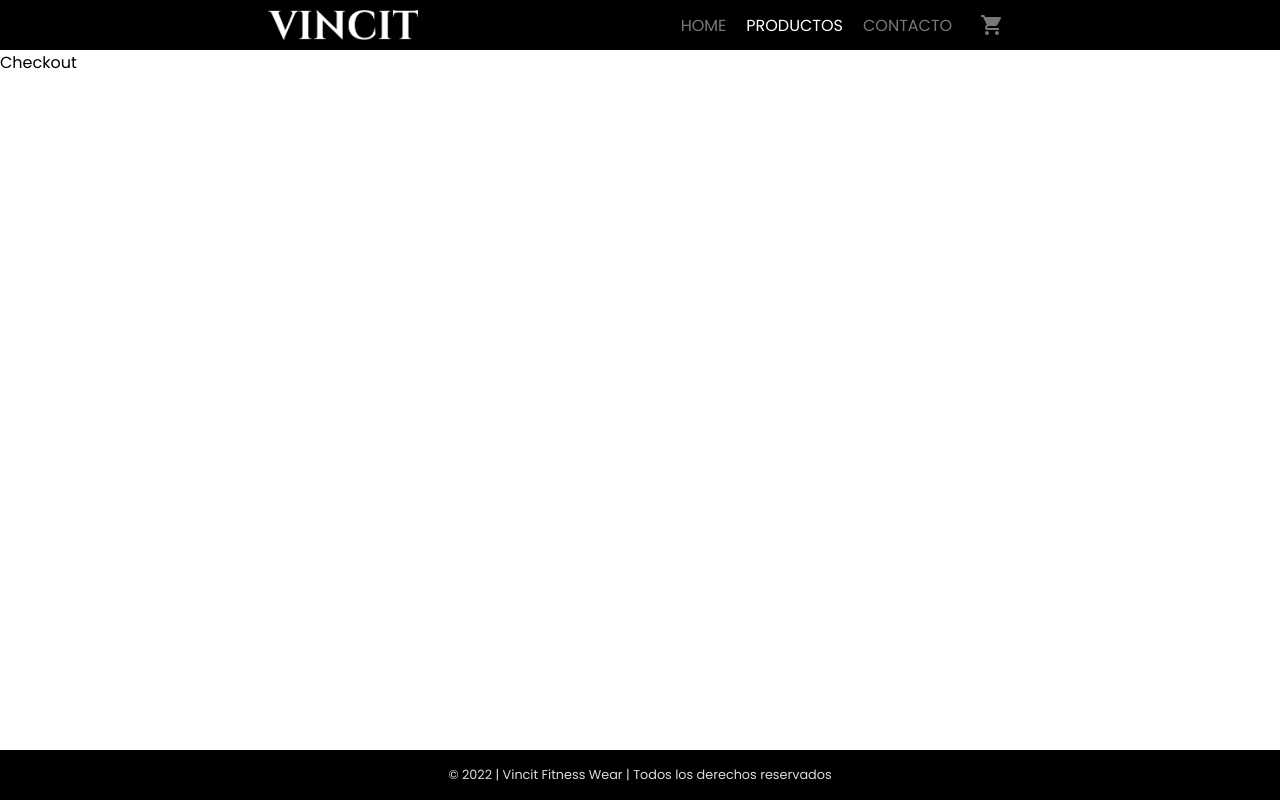
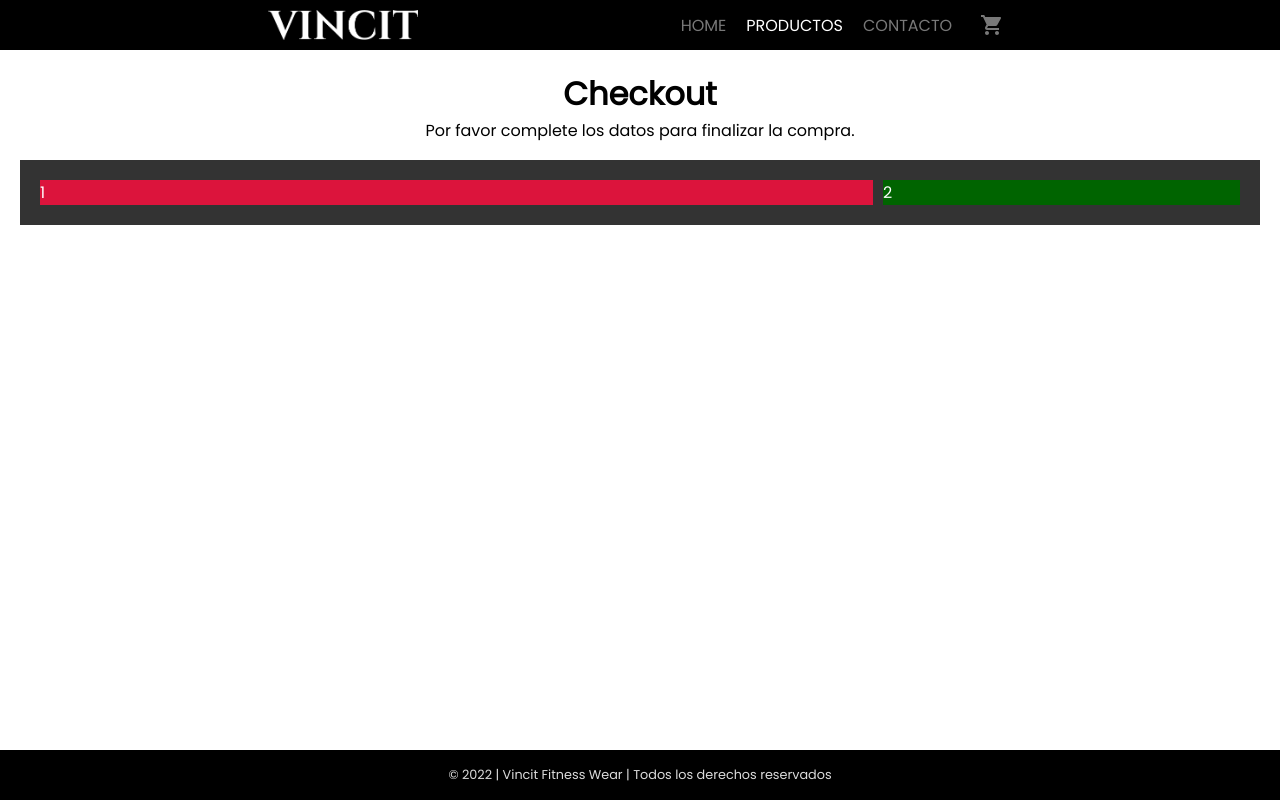
Before and after one commit to martgvr/final_project_reactjs, a React (Create React App) app: page /checkout in a window 1280 px wide. Built offline with nearby package versions, Linux system fonts and the light colour scheme.

Commit message:
Desafio: Item Collection 2

```diff
--- a/src/components/Checkout/Checkout.js
+++ b/src/components/Checkout/Checkout.js
@@ -1,8 +1,18 @@
 import React from 'react'
+import './checkout.css'
 
 function Checkout() {
   return (
-    <div>Checkout</div>
+    <div className='checkout__container'>
+      <div className='checkout__title'>
+        <h1>Checkout</h1>
+        <p>Por favor complete los datos para finalizar la compra.</p>
+      </div>
+      <div className='checkout__form'>
+        <div className='checkout__form--fields'>1</div>
+        <div className='checkout__form--cart'>2</div>
+      </div>
+    </div>
   )
 }
 
--- a/src/components/Checkout/checkout.css
+++ b/src/components/Checkout/checkout.css
@@ -0,0 +1,32 @@
+.checkout__container {
+    display: flex;
+    align-items: center;
+    flex-direction: column;
+    height: 100%;
+    padding: 20px;
+}
+
+.checkout__title {
+    height: 90px;
+    text-align: center;
+}
+
+.checkout__form {
+    background-color: rgb(51, 51, 51);
+    color: white;
+    padding: 20px;
+    width: 100%;
+    display: flex;
+    justify-content: center;
+    gap: 10px;
+}
+
+.checkout__form--fields {
+    background-color: crimson;
+    width: 70%;
+}
+
+.checkout__form--cart {
+    background-color: darkgreen;
+    width: 30%;
+}
```
Also changed, not shown: 1 other file (tests, documents, lock files or other folders).
